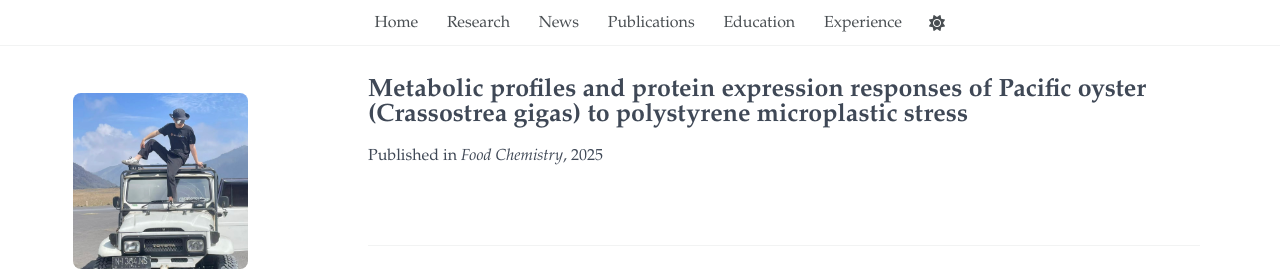
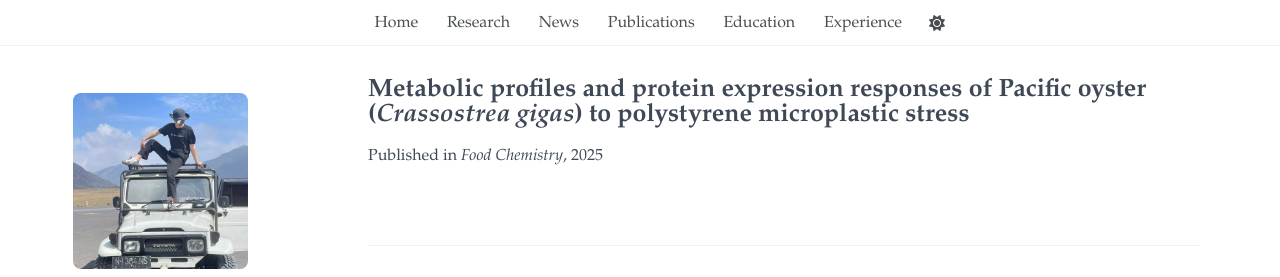
Before and after one commit to yuliu0322/yuliu0322.github.io, a Jekyll site: the page built from _publications/2025-01-01-metabolomics-microplastic.md, in a window 1280 px wide. Shown: the top 277 px of the page. Built offline with Jekyll 4.4.1, drawn with Linux system fonts in a browser that asks for light colours; some web fonts are replaced; a script bundle is joined from its source files by our own code; library files that are not in the unit come from our copies.

```diff
--- a/_publications/2025-01-01-metabolomics-microplastic.md
+++ b/_publications/2025-01-01-metabolomics-microplastic.md
@@ -1,5 +1,5 @@
 ---
-title: "Metabolic profiles and protein expression responses of Pacific oyster (Crassostrea gigas) to polystyrene microplastic stress"
+title: "Metabolic profiles and protein expression responses of Pacific oyster (<i>Crassostrea gigas</i>) to polystyrene microplastic stress"
 collection: publications
 permalink: /publication/metabolomics-microplastic/
 date: 2025-01-01
```
